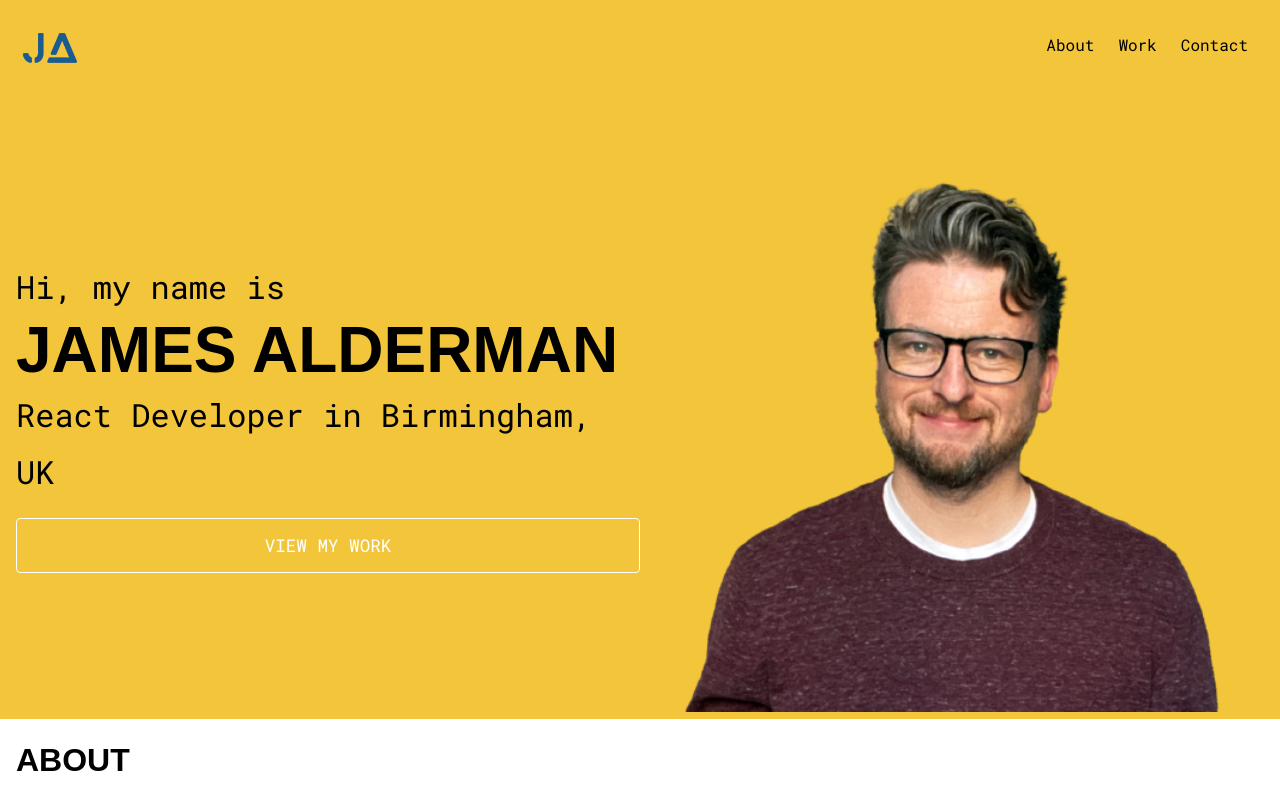
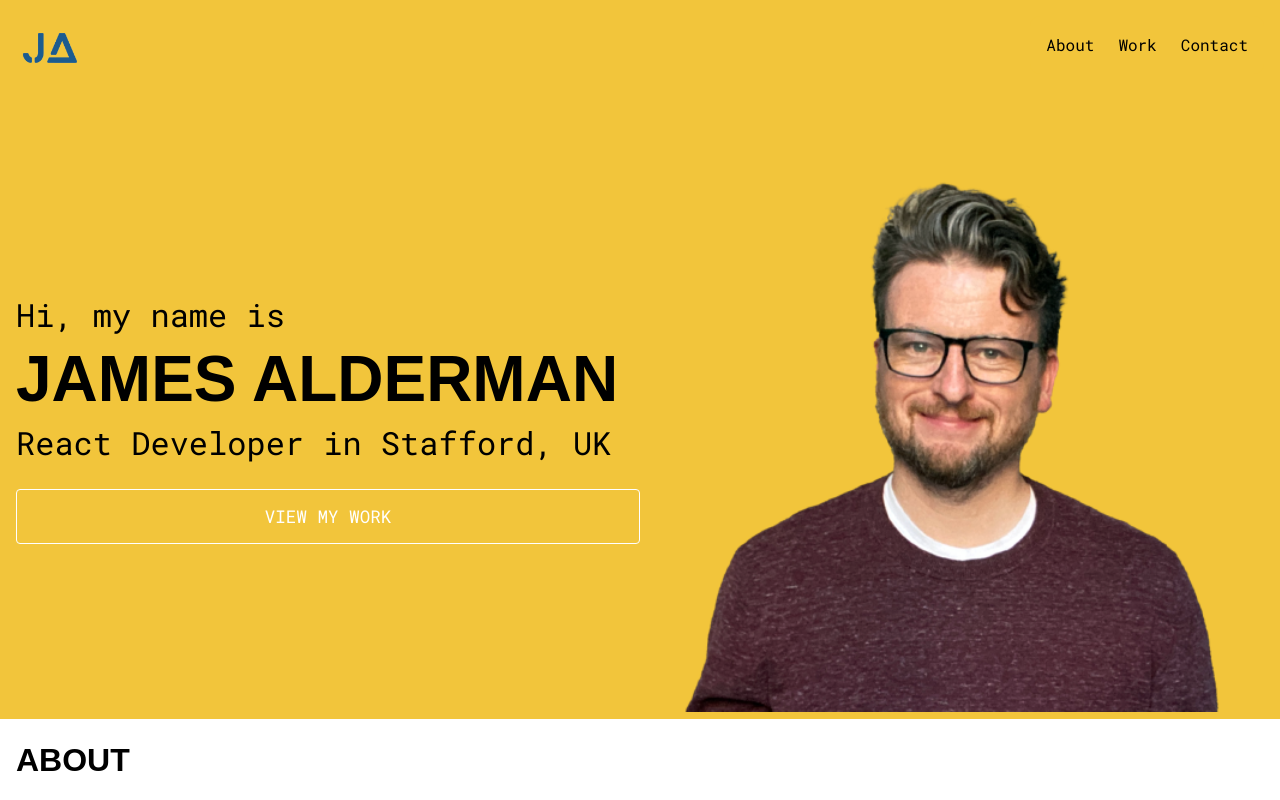
Before and after one commit to JAldo1980/react-revised-portfolio-website, a React (Vite) app: page / in a window 1280 px wide. Shown: the top 800 px of the page. Built offline with nearby package versions, Linux system fonts and the light colour scheme; a web font is replaced by a local one.

Commit message:
Update Header.jsx
text adjustment

```diff
--- a/components/Header.jsx
+++ b/components/Header.jsx
@@ -9,7 +9,7 @@ export default function Header() {
         <div className="header-left-col">
           <h1 id="home-anchor">
             Hi, my name is <span>James Alderman</span>
-            React Developer in Birmingham, UK
+            React Developer in Stafford, UK
           </h1>
 
           <a href="#project-scroll">
```
